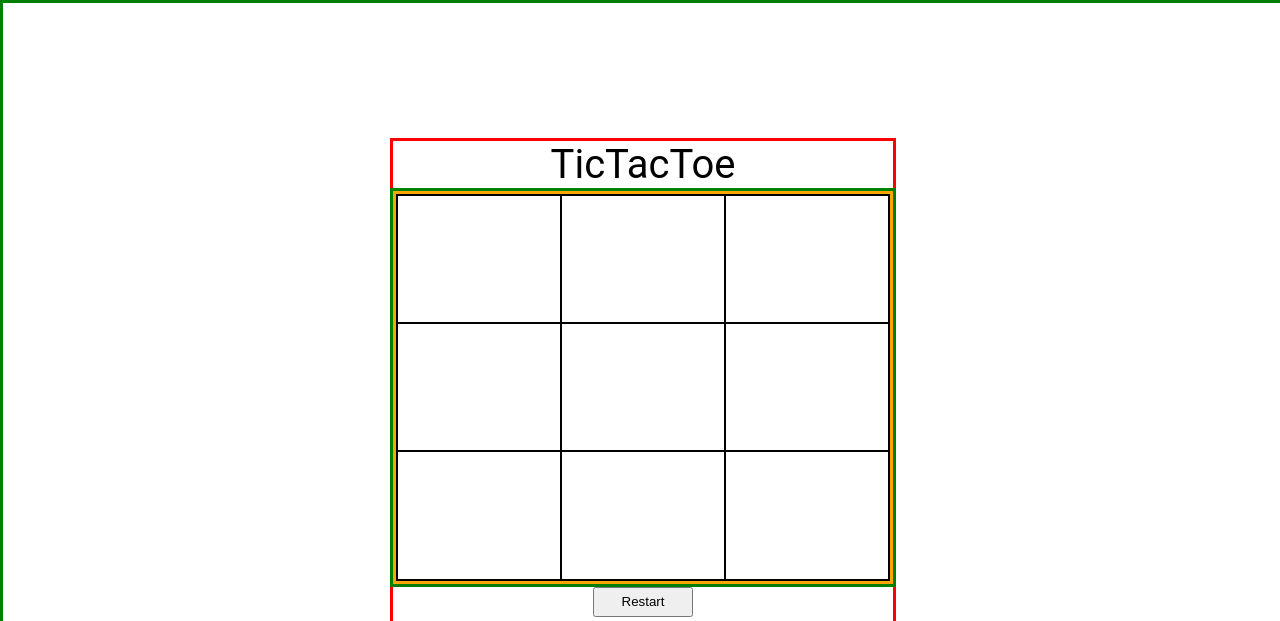
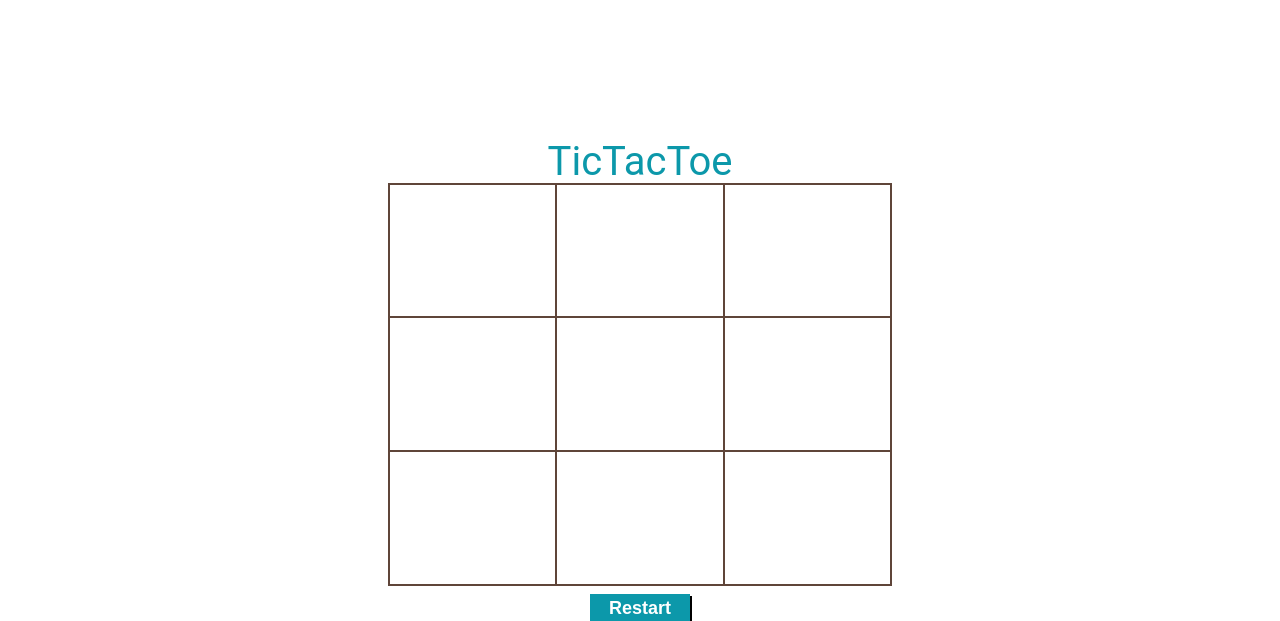
Before and after one commit to Kelley42/TicTacToe, a plain HTML site: page index.html in a window 1280 px wide. Shown: the top 621 px of the page. Drawn offline with Linux system fonts and the light colour scheme.

Commit message:
Added color styles

```diff
--- a/styles.css
+++ b/styles.css
@@ -1,6 +1,12 @@
 * {
     padding: 0;
     margin: 0;
+}
+
+:root {
+    --teal-color: rgb(12, 152, 170);
+    --fuchsia-color: #ca2c92;
+    --brown-color: #5f4539;
 }
 
 html {
@@ -11,7 +17,6 @@ html {
     display: flex;
     justify-content: center;
     align-items: center;
-    border: solid green;
 }
 
 body {
@@ -19,9 +24,8 @@ body {
     flex-direction: column;
     justify-content: center;
     align-items: center;
-    width: min(100%, 500px);
+    width: min(90%, 500px);
     height: min(100%, 525px);
-    border: solid red;
     position: relative;
 }
 
@@ -31,11 +35,11 @@ main {
     display: flex;
     justify-content: center;
     align-items: center;
-    border: solid green;
 }
 
 header {
     font-size: 40px;
+    color: var(--teal-color);
 }
 
 #winner-box {
@@ -47,7 +51,7 @@ header {
 #winner-announcement {
     position: absolute;
     background-color: white;
-    border: solid black;
+    border: solid var(--fuchsia-color);
     width: 100%;
     height: 100%;
     display: flex;
@@ -56,6 +60,7 @@ header {
     flex-wrap: wrap;
     word-wrap: break-word;
     word-break: break-word;
+    color: var(--fuchsia-color);
 }
 
 #game-container {
@@ -66,16 +71,16 @@ header {
     height: 100%;
     gap: 2px;
     box-sizing: border-box;
-    border: 5px solid orange;
 }
 
 .square {
-    outline: 2px solid black;
+    outline: 2px solid var(--brown-color);
     display: flex;
     justify-content: center;
     align-items: center;
     font-size: 100px;
     font-weight: bold;
+    color: var(--brown-color);
 }
 
 footer{
@@ -83,6 +88,7 @@ footer{
     height: 15%;
     display: grid;
     grid-template-rows: 1fr 2fr;
+    color: var(--teal-color);
 }
 #button-container {
     display: flex;
@@ -92,6 +98,14 @@ footer{
 #restart {
     width: 100px;
     height: 30px;
+    margin-top: 10px;
+    border: none;
+    background-color: var(--teal-color);
+    color: white;
+    font-weight: bold;
+    font-size: large;
+    box-shadow: 2px 2px black;
+
 }
 
 #player-container {
```
